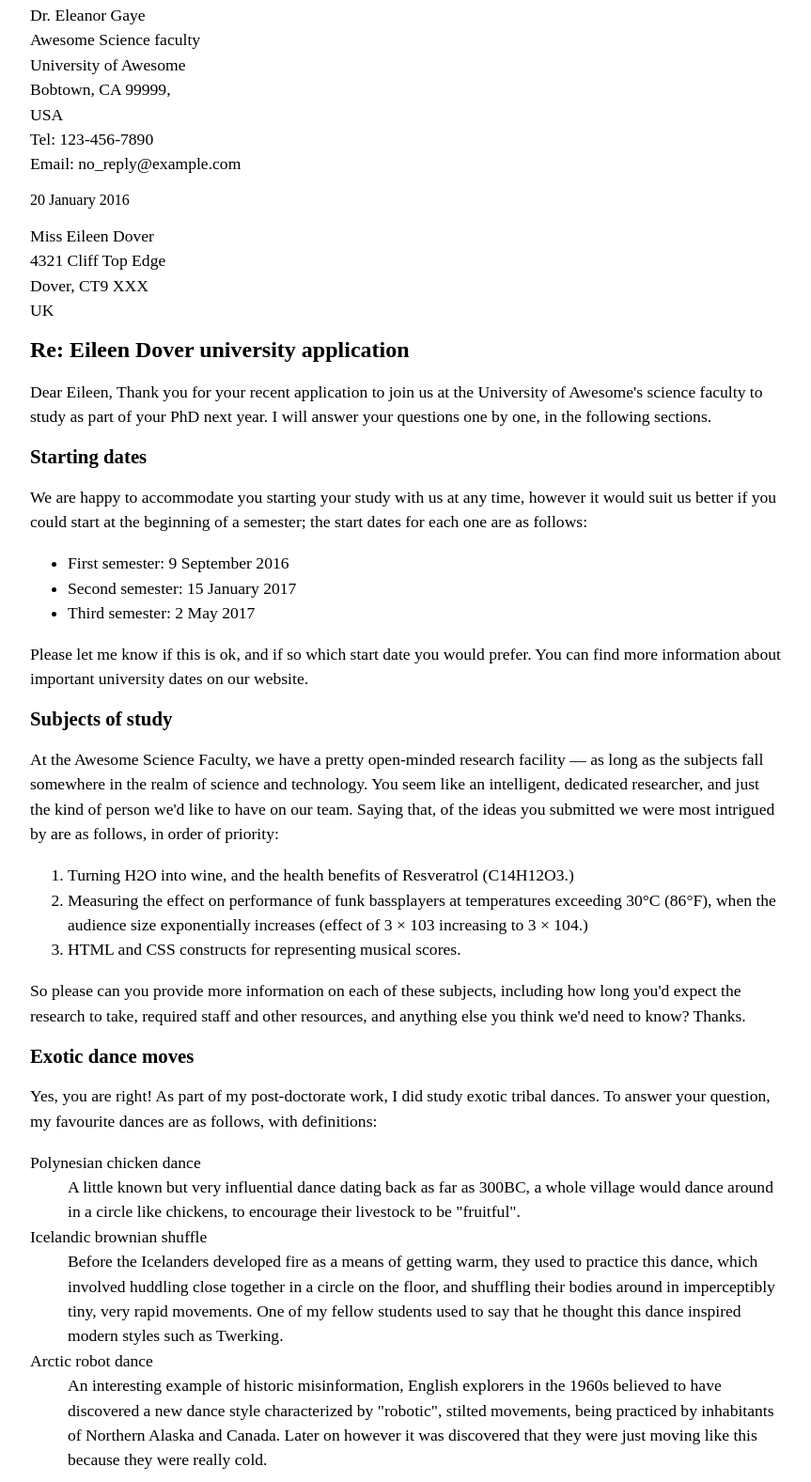
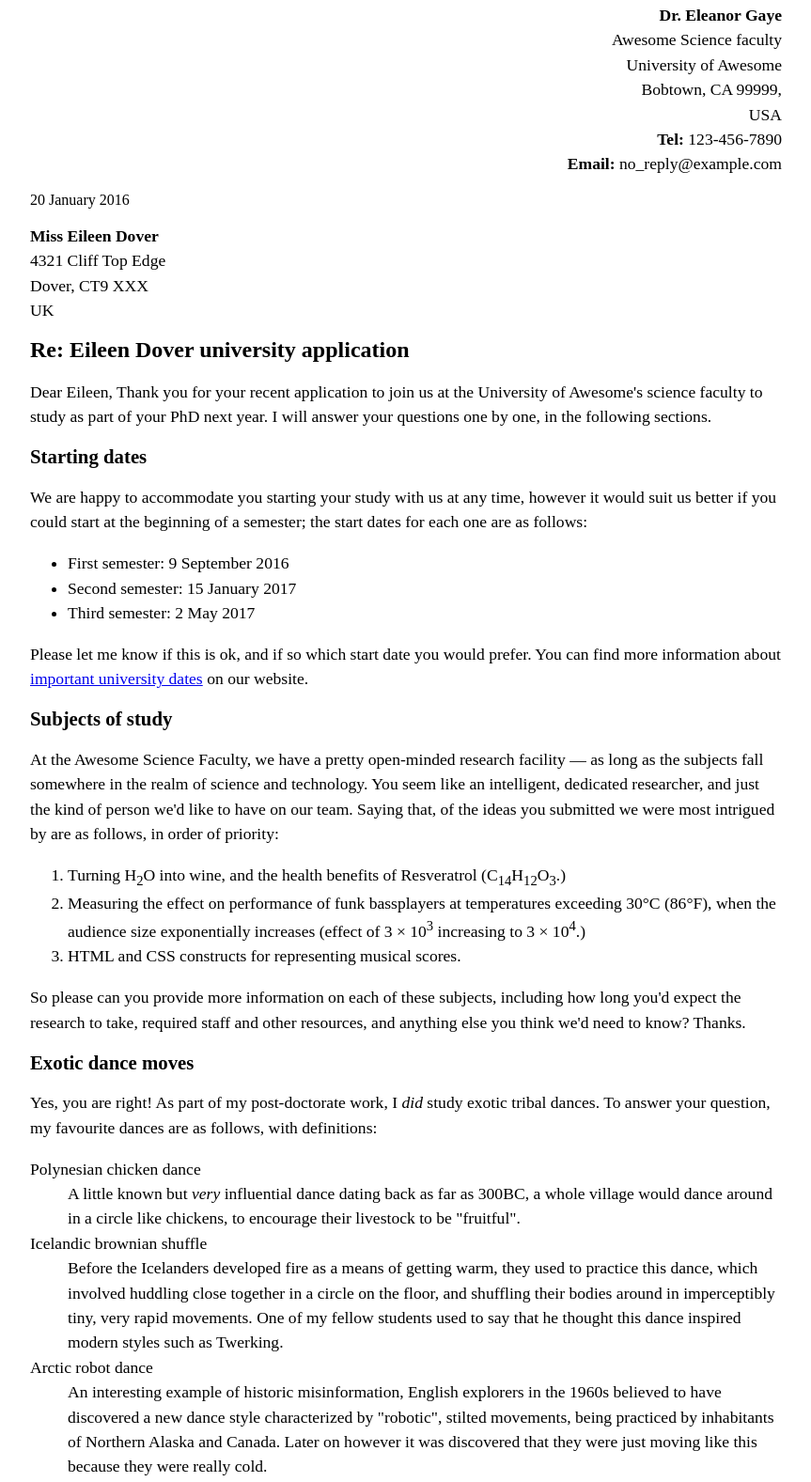
Before and after one commit to Casey-Swanstrum/Casey-Swanstrum.github.io, a plain HTML site: page letter-markup/index.html in a window 1280 px wide. Shown: the part 13-1590 px from the top of the page at 94% size, without its empty margins (208-1071 px from the left). Drawn offline with Linux system fonts and the light colour scheme.

Commit message:
Update index.html

```diff
--- a/letter-markup/index.html
+++ b/letter-markup/index.html
@@ -62,20 +62,20 @@
         </style>
     </head>
     <body>
-        <address>
-        Dr. Eleanor Gaye <br>
+        <address class="sender-column">
+            <strong>Dr. Eleanor Gaye</strong> <br>
             Awesome Science faculty <br>
             University of Awesome <br>
             Bobtown, CA 99999, <br>
             USA <br>
-        Tel: 123-456-7890 <br>
-        Email: no_reply@example.com <br>
+            <strong>Tel:</strong> 123-456-7890 <br>
+            <strong>Email:</strong> no_reply@example.com <br>
         </address>
 
-        <time>20 January 2016</time><br>
+        <time datetime="2016-01-20">20 January 2016</time><br>
 
         <address>
-        Miss Eileen Dover<br>
+            <strong>Miss Eileen Dover</strong><br>
             4321 Cliff Top Edge<br>
             Dover, CT9 XXX<br>
             UK<br>
@@ -86,7 +86,7 @@
 
         <p>Dear Eileen,
 
-        Thank you for your recent application to join us at the University of Awesome's science faculty to study as part of your PhD next year. I will answer your questions one by one, in the following sections.
+        Thank you for your recent application to join us at the University of Awesome's science faculty to study as part of your <abbr tittle="Doctor of Philosophy">PhD</abbr> next year. I will answer your questions one by one, in the following sections.
         </p>
 
         <h2>Starting dates</h2>
@@ -94,35 +94,35 @@
         <p>We are happy to accommodate you starting your study with us at any time, however it would suit us better if you could start at the beginning of a semester; the start dates for each one are as follows:</p>
 
         <ul>
-            <li>First semester: 9 September 2016</li>
-            <li>Second semester: 15 January 2017</li>
-            <li>Third semester: 2 May 2017</li>
+            <li>First semester: <time datetime="2016-09-09"> 9 September 2016</time></li>
+            <li>Second semester: <time datetime="2017-01-15"> 15 January 2017</time></li>
+            <li>Third semester: <time datetime="2017-05-02"> 2 May 2017</time></li>
         </ul>
 
         <p>Please let me know if this is ok, and if so which start date you would prefer.
 
-            You can find more information about important university dates on our website.</p>
+            You can find more information about <a href=" http://example.com">important university dates</a> on our website.</p>
 
 
         <h2>Subjects of study</h2>
 
         <p>At the Awesome Science Faculty, we have a pretty open-minded research facility — as long as the subjects fall somewhere in the realm of science and technology. You seem like an intelligent, dedicated researcher, and just the kind of person we'd like to have on our team. Saying that, of the ideas you submitted we were most intrigued by are as follows, in order of priority:</p>
         <ol>
-            <li>Turning H2O into wine, and the health benefits of Resveratrol (C14H12O3.)</li>
-            <li>Measuring the effect on performance of funk bassplayers at temperatures exceeding 30°C (86°F), when the audience size exponentially increases (effect of 3 × 103 increasing to 3 × 104.)</li>
-            <li>HTML and CSS constructs for representing musical scores.</li>
+            <li>Turning H<sub>2</sub>O into wine, and the health benefits of Resveratrol (C<sub>14</sub>H<sub>12</sub>O<sub>3</sub>.)</li>
+            <li>Measuring the effect on performance of funk bassplayers at temperatures exceeding 30°C (86°F), when the audience size exponentially increases (effect of 3 × 10<sup>3</sup> increasing to 3 × 10<sup>4</sup>.)</li>
+            <li><abbr tittle="Hypertext Markup Language">HTML</abbr> and <abbr tittle="Cascading Style Sheets">CSS</abbr> constructs for representing musical scores.</li>
         </ol>
         <p>So please can you provide more information on each of these subjects, including how long you'd expect the research to take, required staff and other resources, and anything else you think we'd need to know? Thanks.</p>
 
 
         <h2>Exotic dance moves</h2>
 
-        <p>Yes, you are right! As part of my post-doctorate work, I did study exotic tribal dances. To answer your question, my favourite dances are as follows, with definitions:</p>
+        <p>Yes, you are right! As part of my post-doctorate work, I <em>did</em> study exotic tribal dances. To answer your question, my favourite dances are as follows, with definitions:</p>
 
         <dl>
             <dt>Polynesian chicken dance</dt>
 
-            <dd>A little known but very influential dance dating back as far as 300BC, a whole village would dance around in a circle like chickens, to encourage their livestock to be "fruitful".</dd>
+            <dd>A little known but <em>very</em> influential dance dating back as far as 300<abbr tittle="before Christ">BC</abbr>, a whole village would dance around in a circle like chickens, to encourage their livestock to be "fruitful".</dd>
 
             <dt>Icelandic brownian shuffle</dt>
 
@@ -132,12 +132,12 @@
 
             <dd>An interesting example of historic misinformation, English explorers in the 1960s believed to have discovered a new dance style characterized by "robotic", stilted movements, being practiced by inhabitants of Northern Alaska and Canada. Later on however it was discovered that they were just moving like this because they were really cold.</dd>
         </dl>
-        <p>For more of my research, see my exotic dance research page.</p>
+        <p>For more of my research, see my <a href=" http://example.com">exotic dance research page</a>.</p>
 
         <p>Yours sincerely,<br>
         Dr Eleanor Gaye</p>
 
-        <p>University of Awesome motto: "Be awesome to each other." -- Bill S Preston, Esq</p>
+        <p><cite>University of Awesome motto</cite>: <q>"Be awesome to each other."</q> -- Bill S Preston, <abbr tittle="Esquire">Esq</abbr></p>
 
     </body>
 </html>
```
Lines whose indentation alone changed are shown as unchanged.
